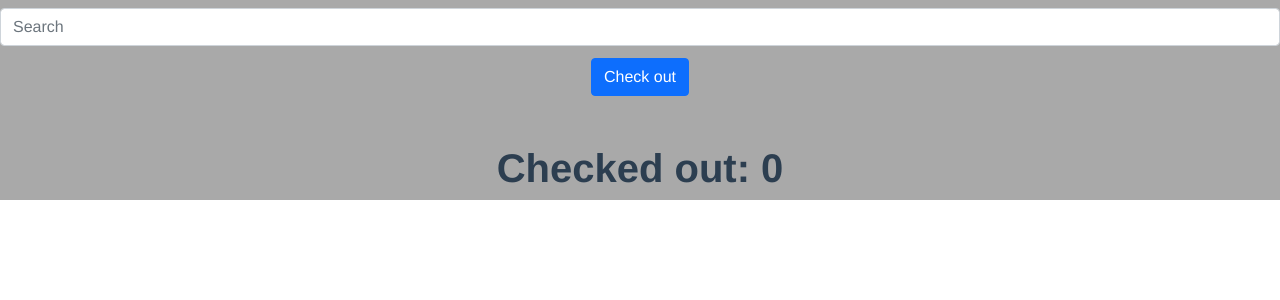
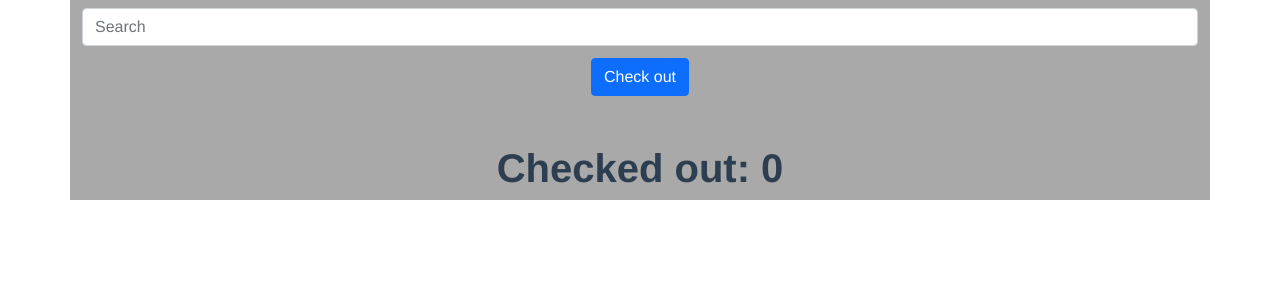
Before and after one commit to Zhuba92/vue-components-cli, a Vue app: page / in a window 1280 px wide. Shown: the top 300 px of the page. Built offline with nearby package versions, Linux system fonts and the light colour scheme; the HTML template or start-up script is replaced by a standard one.

Commit message:
iTunes API

```diff
--- a/src/App.vue
+++ b/src/App.vue
@@ -1,7 +1,7 @@
 <template>
-  <div id="app">
+  <div id="app" class="container-md">
     <div class="row">
-      <div class="container flex">
+      <div class="container-fluid">
         <b-form-input class="mt-2 mb-2 mr-5 ml-5" v-on:keyup.enter="searchItems()" type="text" placeholder="Search" v-model="searchTerm"></b-form-input>
       </div>
       <bag :bag="library.bag" @check-out-bag="checkOutBag"></bag>
```
